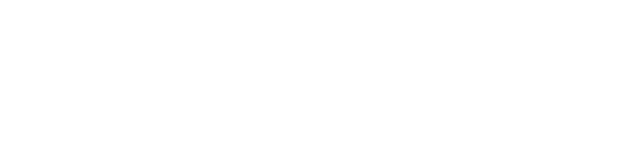
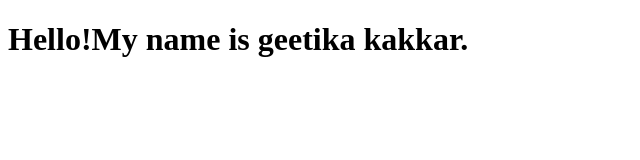
Before and after one commit to geetika740/myrepo, a plain HTML site: page index.html in a window 1280 px wide. Shown: the whole page, without its empty margins (0-640 px from the left). Drawn offline with Linux system fonts and the light colour scheme.

Commit message:
Second v2 of index.html

```diff
--- a/index.html
+++ b/index.html
@@ -6,6 +6,6 @@
     <title>Document</title>
 </head>
 <body>
-
+    <h1>Hello!My name is geetika kakkar.</h1>
 </body>
 </html>
```
